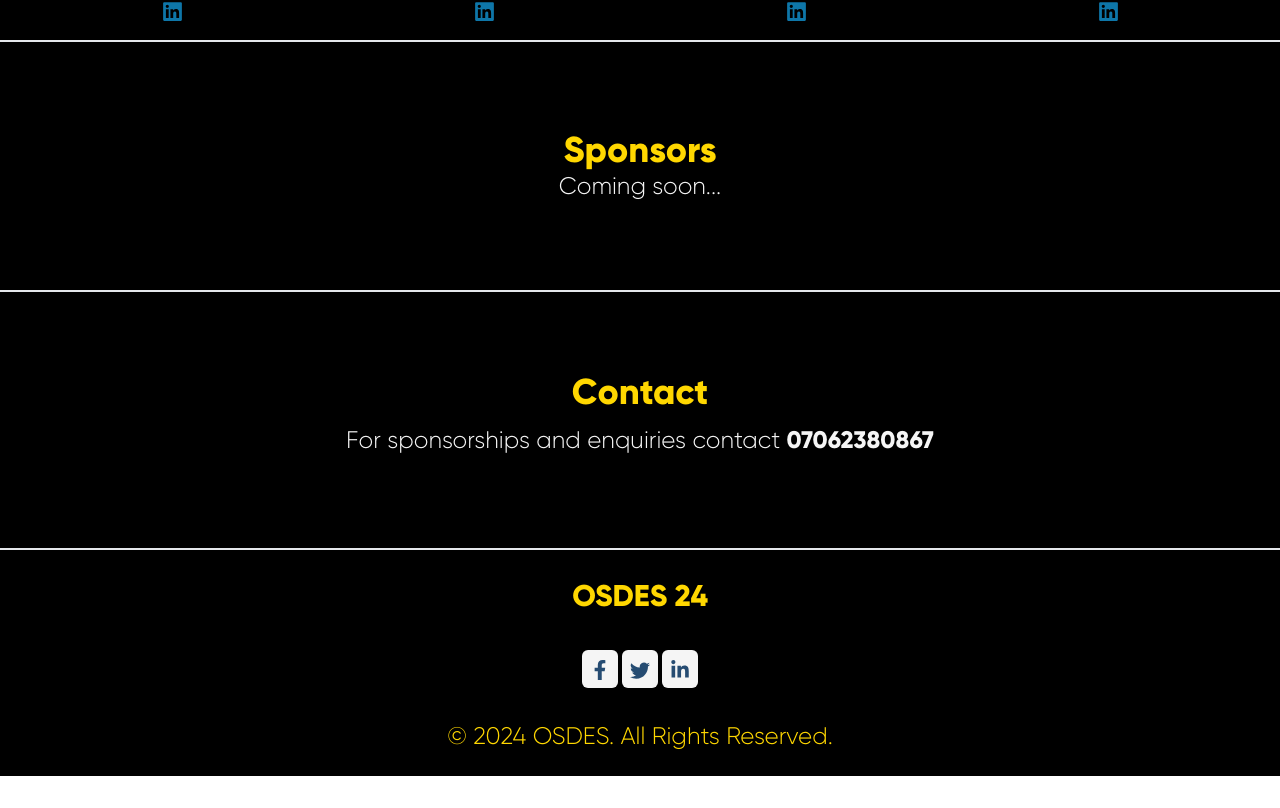
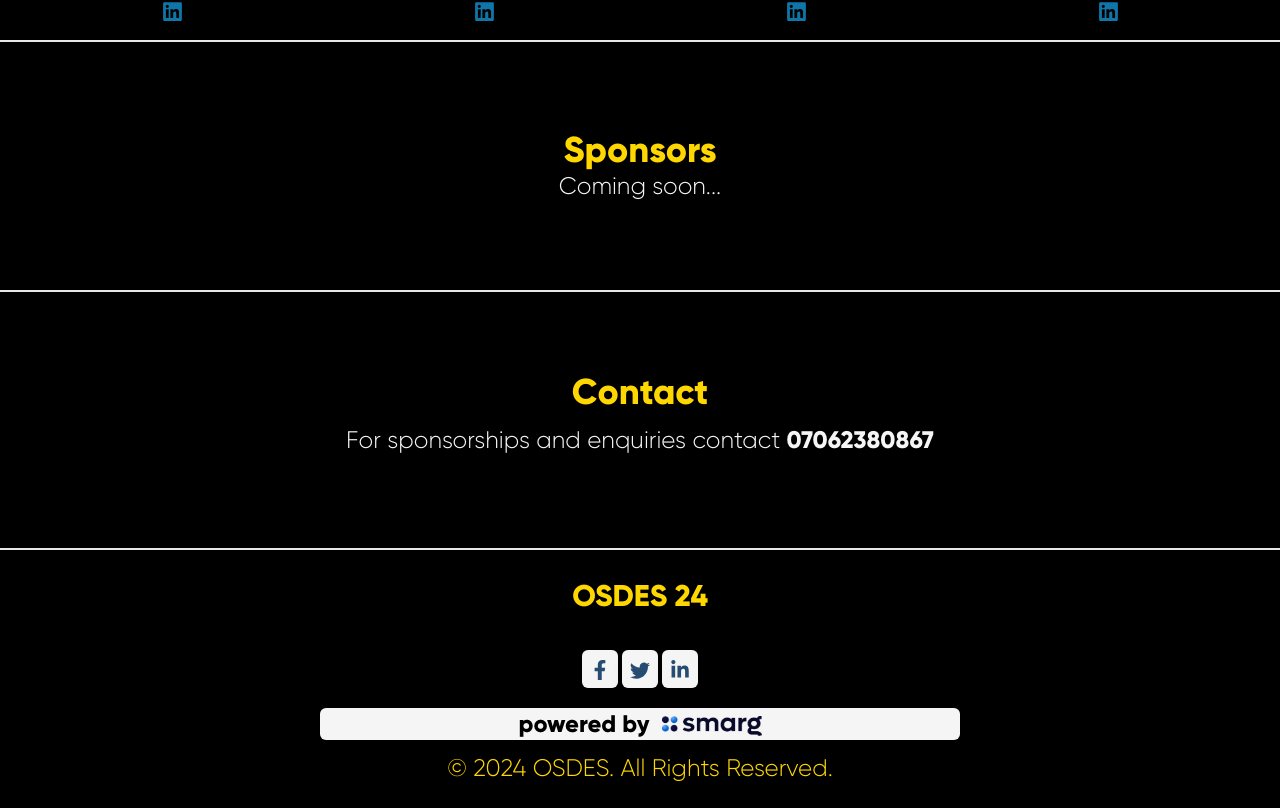
Before and after one commit to Yhucee14/osdes, a React (Vite) app: page / in a window 1280 px wide. Shown: the part 3771-4579 px from the top of the page. Before the commit the page ends 4547 px from the top, so only its background shows below. Built offline with nearby package versions, Linux system fonts and the light colour scheme.

Commit message:
added smarg logo

```diff
--- a/src/MainApp.jsx
+++ b/src/MainApp.jsx
@@ -1,6 +1,7 @@
 import "./index.css";
 import { useState, useEffect } from "react";
 import logo from "./images/logo.png";
+import smarg from "./images/smarg.png";
 import { CgMenuGridR } from "react-icons/cg";
 import { AiFillCloseCircle } from "react-icons/ai";
 import { Carousel as Caro } from "react-responsive-carousel";
@@ -163,9 +164,7 @@ const MainApp = () => {
               >
                 <div className="flex items-center flex-row ">
                   <button className="flex justify-between flex-row transition duration-500 font-semibold py-2 px-2 rounded-md shadow-sm bg-yellow text-black border-2 border-red hover:bg-white hover:text-red">
-
                     Get Ticket
-
                   </button>
                 </div>
               </Link>
@@ -276,7 +275,8 @@ const MainApp = () => {
                   <div className="font-bold text-xl text-yellow py-2 flex justify-center">
                     <p>
                       Largest convergence of content creators, YouTubers, skit
-                      makers,<br /> Tech enthusiasts and film-makers in Oyo state.
+                      makers,
+                      <br /> Tech enthusiasts and film-makers in Oyo state.
                     </p>
                   </div>
 
@@ -599,21 +599,29 @@ const MainApp = () => {
                   alt={speaker.name}
                   width={350}
                   height={350}
-          className={`xx:h-[350px] xx:w-[350px] ss:w-full ss:h-[400px] flex  object-cover cursor-pointer transform transition-transform duration-300 ${hoveredSpeaker === index ? 'scale-105' : ''}`}
+                  className={`xx:h-[350px] xx:w-[350px] ss:w-full ss:h-[400px] flex  object-cover cursor-pointer transform transition-transform duration-300 ${
+                    hoveredSpeaker === index ? "scale-105" : ""
+                  }`}
                 />
               </div>
 
               <div className="mt-2 text-center">
-        <h1 className="text-lg font-bold text-[#ffd100]">{speaker.name}</h1>
-        <div className="text-sm font-semibold text-white">{speaker.role}</div>
+                <h1 className="text-lg font-bold text-[#ffd100]">
+                  {speaker.name}
+                </h1>
+                <div className="text-sm font-semibold text-white">
+                  {speaker.role}
+                </div>
                 <a href={speaker.linkedin} className="flex justify-center mt-2">
-          <BiLogoLinkedinSquare className="text-[#0e76a8] hover:text-[#006290]" size={25} />
+                  <BiLogoLinkedinSquare
+                    className="text-[#0e76a8] hover:text-[#006290]"
+                    size={25}
+                  />
                 </a>
               </div>
             </div>
           ))}
         </div>
-
       </div>
 
       <div
@@ -663,7 +671,7 @@ const MainApp = () => {
         </p>
       </div>
 
-      <footer className="py-3 flex flex-col text-2xl bg-black text-yellow text-center">
+      <footer className="py-3 flex flex-col text-2xl bg-black items-center text-yellow text-center">
         <div className="flex flex-col justify-center">
           <h1 className="font-bold xx:text-2xl sm:text-3xl py-4  flex justify-center">
             OSDES 24
@@ -708,18 +716,10 @@ const MainApp = () => {
           </motion.div>
         </div>
 
-        {/* <div className="flex flex-row sm:justify-center py-2">
-          <h1 className="">Organized by </h1>
-
-          <a href="https://atcafrica.com" target={"_blank"}>
-            <h1 className="text-[#ffd100] px-0.5">OSDES 2024 </h1> |
-          </a>
-
-          <h1> Powered by </h1>
-          <a href="http://techappen.com" target={"_blank"}>
-            <h1 className="text-[#ffd100] px-0.5">TecHappe </h1>
-          </a>
-        </div> */}
+        <div className="flex justify-center w-[50%] font-semibold text-black rounded-md items-center bg-white">
+          powered by
+          <img src={smarg} alt="Logo" className="ml-3 mt-1 w-[100px] h-5" />
+        </div>
 
         <h1 className=" py-3 flex px-3 justify-center xx:text-center">
           © 2024 OSDES. All Rights Reserved.{" "}
```
Also changed, not shown: public/smarg.png (added), src/images/smarg.png (added). Lines whose indentation alone changed are shown as unchanged.
